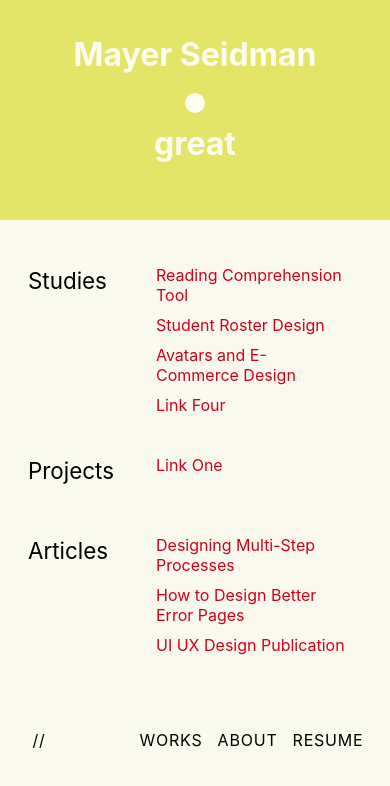
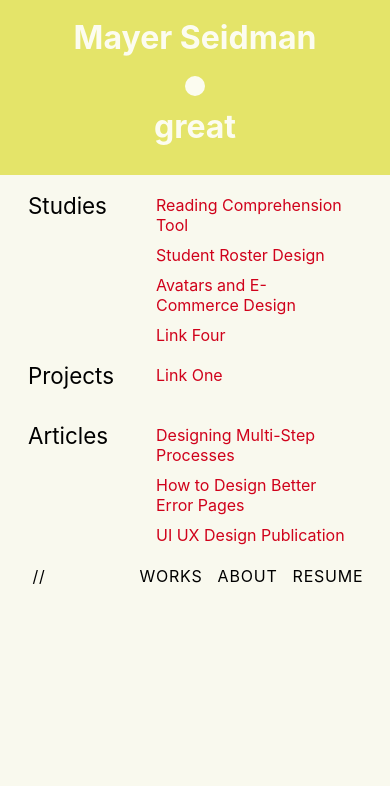
Before and after one commit to mayerseidman/personal-site, a React (Create React App) app: page /works in a window 390 px wide. Shown: the top 786 px of the page. Built offline with nearby package versions, Linux system fonts and the light colour scheme.

Commit message:
changes on mobile

```diff
--- a/src/App.scss
+++ b/src/App.scss
@@ -575,9 +575,10 @@ p {
 		.leftContainer {
 			position: relative;
 			width: auto;
-			height: 220px;
+			height: 175px;
 			.infoContainer {
 				margin: auto;
+				margin-bottom: 5px;
 				width: 78%;
 				&.preview {
 					p {
@@ -662,13 +663,20 @@ p {
 		.rightContainer {
 		    position: relative;
 		    width: auto;
-		    height: 500px;
+		    /*height: 500px;*/
+		    height: auto;
 		    padding-top: 15px;
+		    a {
+		    	color: #D0021B;
+		    	text-decoration: none;
+		    	margin-bottom: 5px;
+		    	cursor: pointer;
+		    }
 		    &.preview {
 		    	height: 0px;
 		    }
 		    .homeSection {
-		    	padding-bottom: 25px;
+		    	padding-bottom: 75px;
 		    	padding-right: 30px;
 		    	padding-left: 30px;
 		    }
@@ -688,12 +696,12 @@ p {
 		    	}
 		    }
     	    .worksSection {
-    	    	padding-bottom: 95px;
+    	    	padding-bottom: 41px;
     	    	a {
     	    		margin-bottom: 10px;
     	    	}
     	    	.leftWorksContainer {
-    	    		padding-top: 15px;
+    	    		/*padding-top: 15px;*/
 	    		    height: auto;
 	    		    width: 100px;
 	    		    display: inline-block;
@@ -717,7 +725,7 @@ p {
 */	    		   /* vertical-align: top;
 	    		    padding-left: 46px;*/
 					padding-left: 0;
-	    		    padding-top: 15px;
+	    		    padding-top: 5px;
     		        height: auto;
     		        width: 190px;
     		        display: inline-block;
@@ -727,18 +735,18 @@ p {
     	    	.studiesTitleContainer, .studiesLinksContainer {
     	    		height: 125px;
     	    	}
-    	    	.studiesTitleContainer, .studiesLinksContainer {
+    	    	/*.studiesTitleContainer, .studiesLinksContainer {
     	    		margin-top: 15px;
-    	    	}
-    	    	.projectsTitleContainer, .projectsLinksContainer {
+    	    	}*/
+    	    	/*.projectsTitleContainer, .projectsLinksContainer {
     	    		margin-top: 65px;;
-    	    	}
+    	    	}*/
     	    	.projectsTitleContainer, .articlesTitleContainer, .projectsLinksContainer {
     	    		height: 100px;
     	    		/*margin-top: 45px;*/
     	    	}
     	    	.articlesTitleContainer, .articlesLinksContainer {
-    	    		margin-top: -20px;
+    	    		margin-top: -40px;
     	    	}
     	    }
 		}
--- a/src/Chatbot.js
+++ b/src/Chatbot.js
@@ -89,14 +89,14 @@ export default class Chatbot extends Component {
         var updatedBotMessagesArr = this.state.botMessages;
 
         if (text) {
-            var newText = text;
+            text = text;
         } else {
-            var newText = topic;
+            text = topic;
         }
         this.setState({
             topic: topic,
             subtopic: subtopic,
-            userMessages: updatedUserMessagesArr.concat(newText),
+            userMessages: updatedUserMessagesArr.concat(text),
             // botLoading: true,
             botMessages: updatedBotMessagesArr.concat(botResponse)
         })
```
Also changed, not shown: src/Home.js (+2 -2 lines), 51 other files (tests, documents, lock files or other folders).
